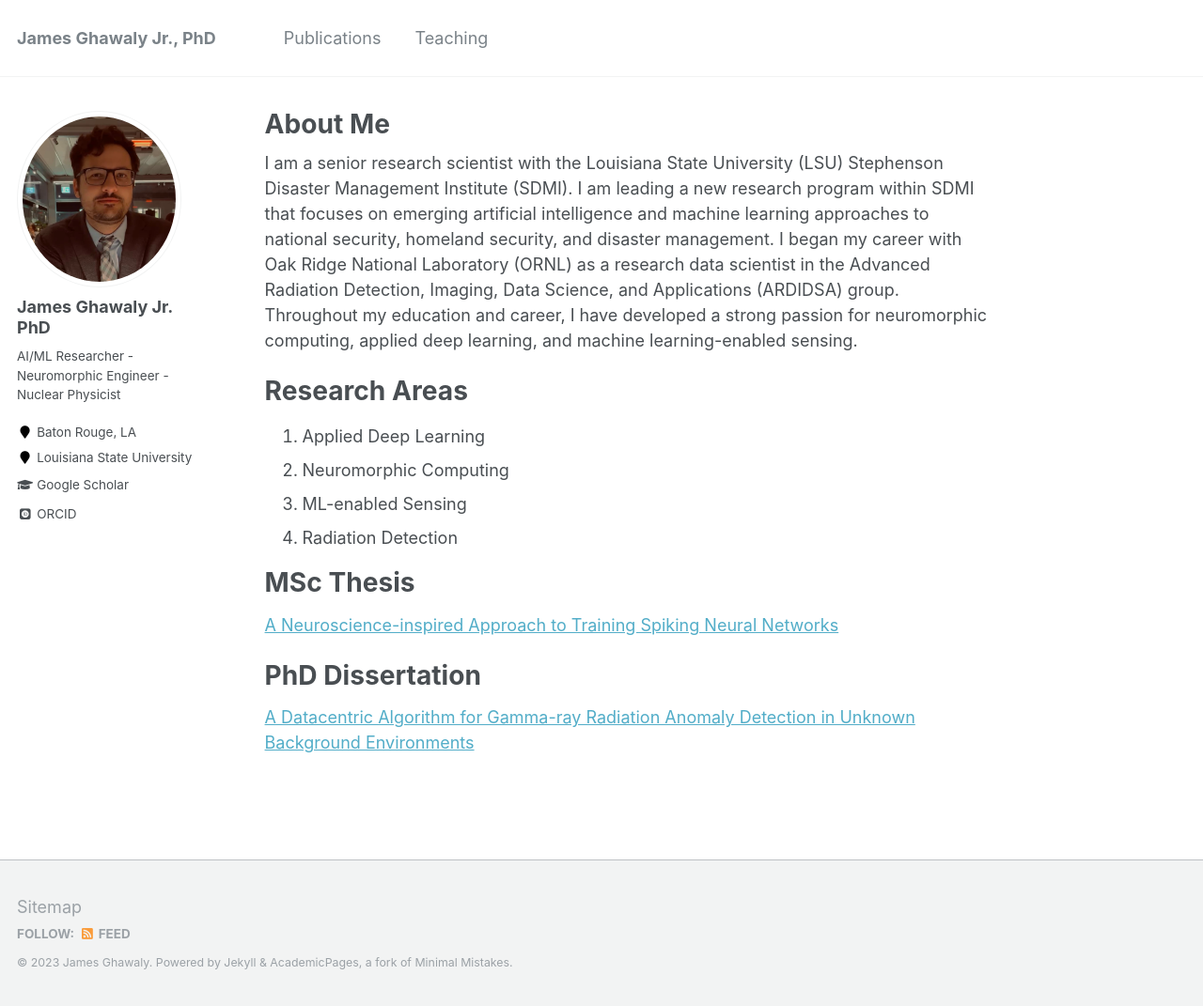
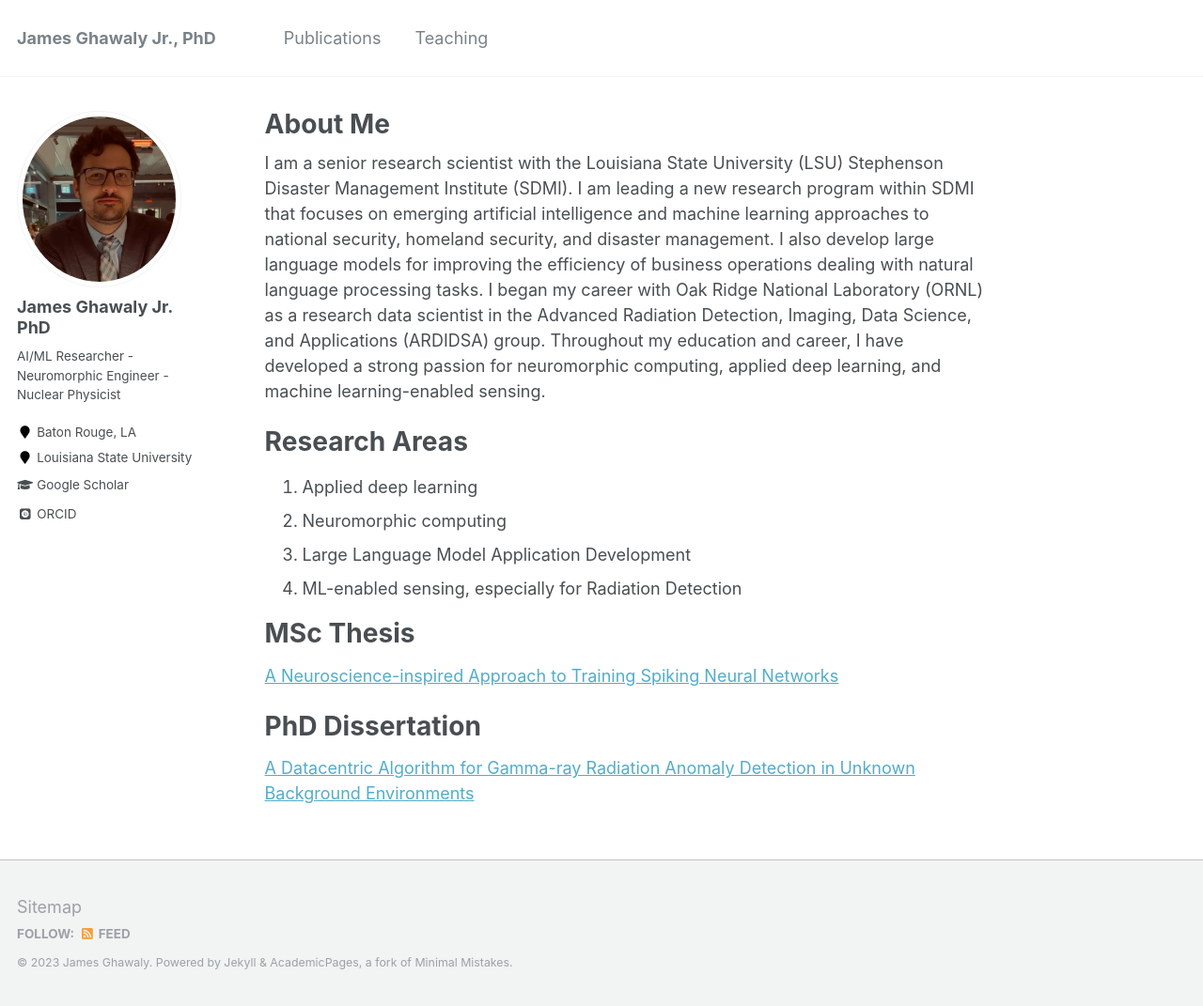
Before and after one commit to jghawaly/jghawaly.github.io, a Jekyll site: the page built from _pages/about.md, in a window 1280 px wide and 1071 px high. Shown: the whole window at 94% size. Built offline with Jekyll 4.4.1, drawn with Linux system fonts in a browser that asks for light colours; some web fonts are replaced.

Commit message:
Update about.md

```diff
--- a/_pages/about.md
+++ b/_pages/about.md
@@ -8,14 +8,14 @@ redirect_from:
   - /about.html
 ---
 
-I am a senior research scientist with the Louisiana State University (LSU) Stephenson Disaster Management Institute (SDMI). I am leading a new research program within SDMI that focuses on emerging artificial intelligence and machine learning approaches to national security, homeland security, and disaster management. I began my career with Oak Ridge National Laboratory (ORNL) as a research data scientist in the Advanced Radiation Detection, Imaging, Data Science, and Applications (ARDIDSA) group. Throughout my education and career, I have developed a strong passion for neuromorphic computing, applied deep learning, and machine learning-enabled sensing.
+I am a senior research scientist with the Louisiana State University (LSU) Stephenson Disaster Management Institute (SDMI). I am leading a new research program within SDMI that focuses on emerging artificial intelligence and machine learning approaches to national security, homeland security, and disaster management. I also develop large language models for improving the efficiency of business operations dealing with natural language processing tasks. I began my career with Oak Ridge National Laboratory (ORNL) as a research data scientist in the Advanced Radiation Detection, Imaging, Data Science, and Applications (ARDIDSA) group. Throughout my education and career, I have developed a strong passion for neuromorphic computing, applied deep learning, and machine learning-enabled sensing.
 
 Research Areas
 ======
-1. Applied Deep Learning
-2. Neuromorphic Computing
-3. ML-enabled Sensing
-4. Radiation Detection
+1. Applied deep learning
+2. Neuromorphic computing
+3. Large Language Model Application Development
+4. ML-enabled sensing, especially for Radiation Detection
 
 MSc Thesis
 ======
```
